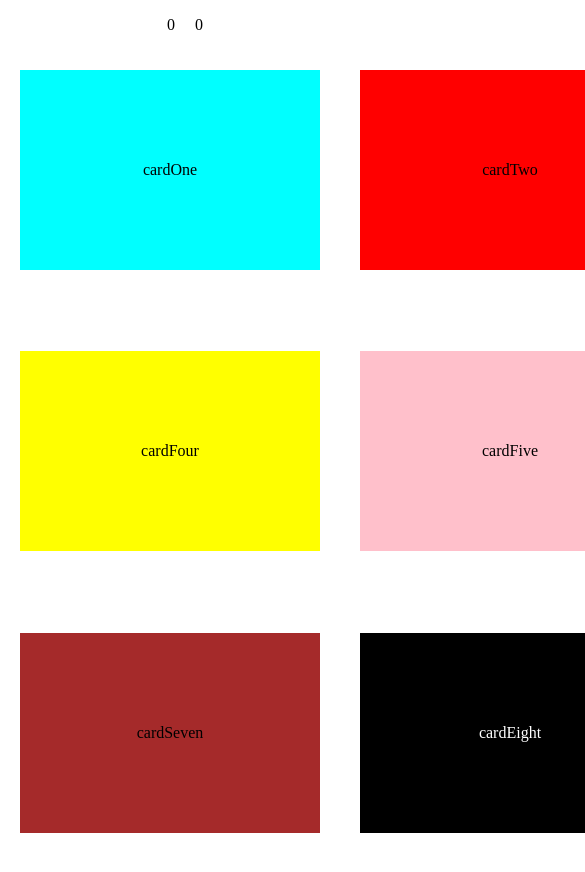
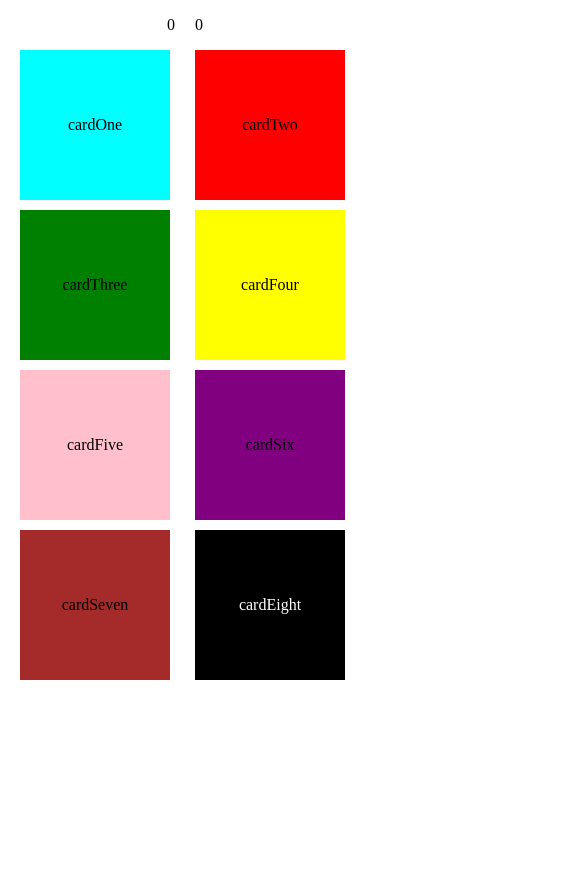
Before and after one commit to Mateusz-Zygadlo/memory-card, a React (Create React App) app in the folder memory-card/: page / in a window 390 px wide. Shown: the top 872 px of the page, 585 px wide, since content can reach past the window. After the commit the page ends 844 px from the top, so only its background shows below. Built offline with nearby package versions, Linux system fonts and the light colour scheme.

Commit message:
Add responsive game board

```diff
--- a/memory-card/src/App.css
+++ b/memory-card/src/App.css
@@ -3,18 +3,22 @@
     margin: 0;
     box-sizing: border-box;
 }
-.container{
+body{
     width: 100vw;
     height: 100vh;
+}
+.container{
+    width: 600px;
+    height: 100%;
     display: grid;
-    grid-template-columns: repeat(3, 1fr);
-    grid-template-rows: repeat(3, 1fr);
+    margin: 0 auto;
+    grid-template-columns: repeat(4, 1fr);
 }
 
 .card{
-    width: 300px;
-    height: 200px;
-    margin: 20px;
+    width: 150px;
+    height: 150px;
+    margin: 0 10px 10px 0;
     display: flex;
     justify-content: center;
     align-items: center;
@@ -54,3 +58,45 @@
 .count div{
     margin-right: 20px;
 }
+.winner{
+    width: 100%;
+    height: 50px;
+    display: flex;
+    justify-content: center;
+    align-items: center;
+}
+.winner button{
+    margin-left: 30px;
+}
+.loser{
+    width: 100%;
+    height: 50px;
+    display: flex;
+    justify-content: center;
+    align-items: center;
+}
+
+@media only screen and (max-width: 700px) {
+    .container{
+        width: 500px;
+        grid-template-columns: repeat(3, 1fr);
+    }
+}
+@media only screen and (max-width: 540px){
+    .container{
+        width: 350px;
+        grid-template-columns: repeat(2, 1fr);
+    }
+}
+@media only screen and (max-width: 370px){
+    body{
+        overflow-x: hidden;
+    }
+    .container{
+        width: 150px;
+        grid-template-columns: repeat(1, 1fr);
+    }
+    .card{
+        margin: 0 0 10px 0;
+    }
+}
--- a/memory-card/src/components/Card.js
+++ b/memory-card/src/components/Card.js
@@ -77,10 +77,10 @@ const Card = () => {
     return(
         <div>
             <div>
-            {winner ? <div>
+            {winner ? <div className="winner">
                         <div>You are winner</div>
                         <button onClick={resetGame}>Reset</button>
-                    </div> : lose ? <div>You lose</div> : null}
+                    </div> : lose ? <div className="loser">You lose</div> : null}
                 <div className="count">
                     <div>{count}</div>
                     <div>{maxCount}</div>
```
